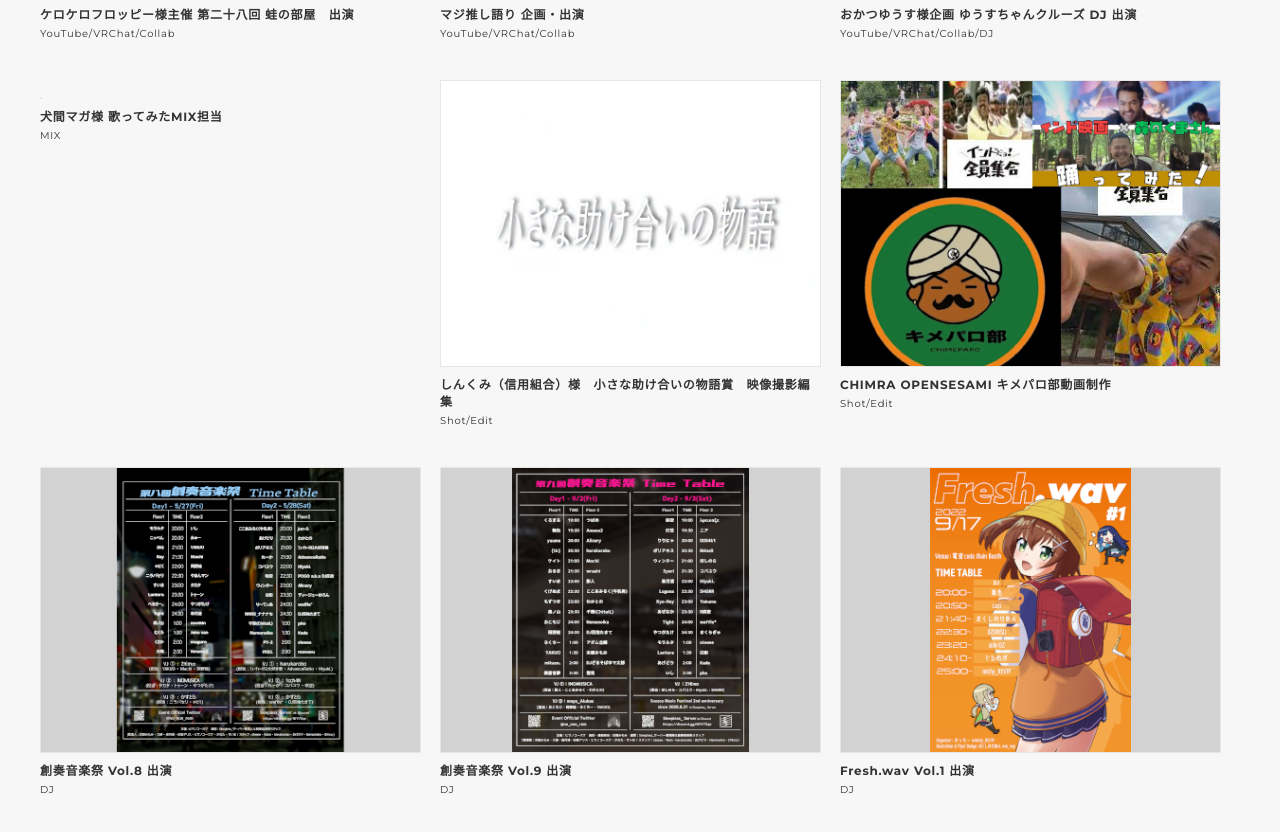
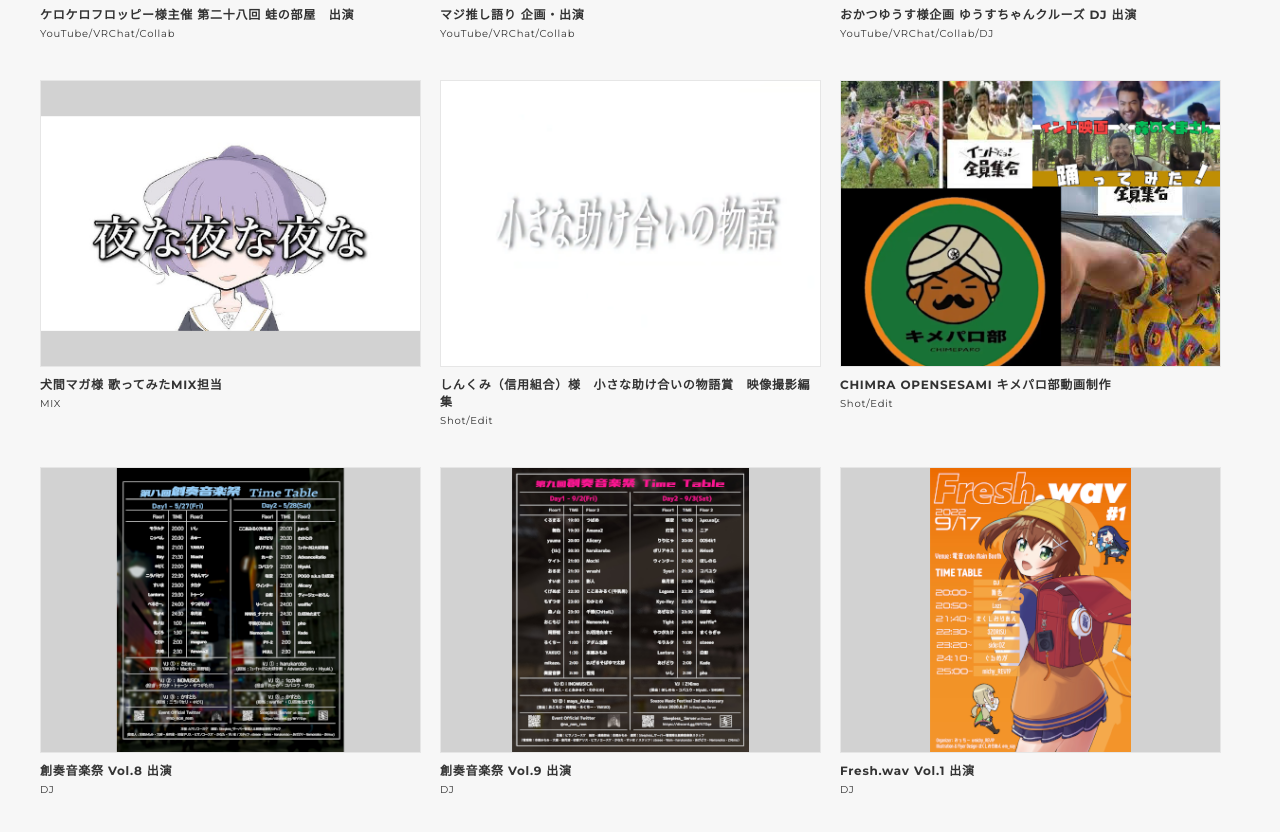
Before and after one commit to 1chi5o/MayIPortfolio, a plain HTML site: page index.html in a window 1280 px wide. Shown: the part 1575-2407 px from the top of the page. Drawn offline with nearby package versions, Linux system fonts and the light colour scheme.

Commit message:
Update index.html

```diff
--- a/index.html
+++ b/index.html
@@ -96,7 +96,7 @@
                                     <p class="works-info">YouTube/VRChat/Collab/DJ</p>
                                 </a>
                                 <a class="works-item" href="mixinumamaga.html">
-                                    <div class="works-img"><img src="img/.png" alt="" /></div>
+                                    <div class="works-img"><img src="img/inumamix.png" alt="" /></div>
                                     <p class="works-name">犬間マガ様 歌ってみたMIX担当</p>
                                     <p class="works-info">MIX</p>
                                 </a>
```
